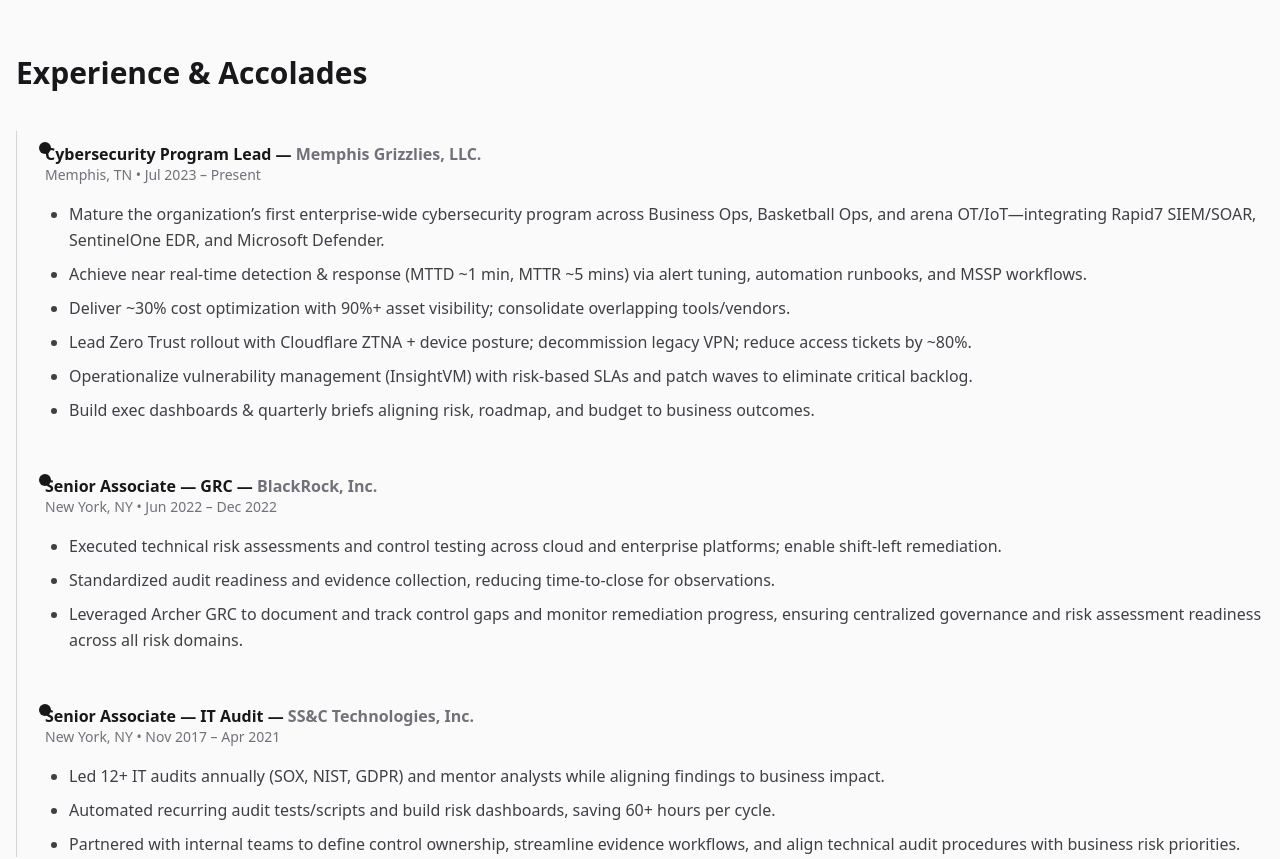
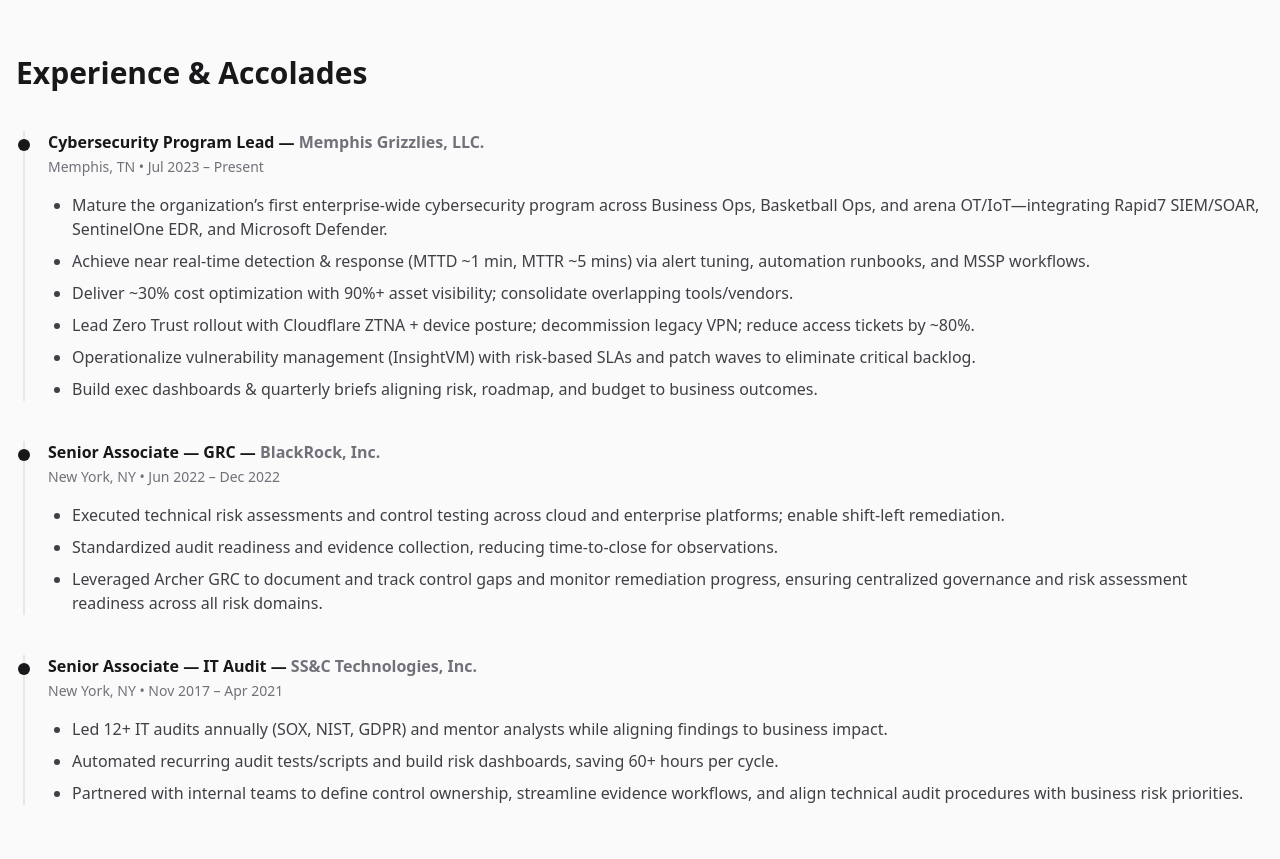
Before and after one commit to GitAHN01/Ali-Portfolio-Updated, a React (Vite) app: page / in a window 1280 px wide. Shown: the part 1640-2499 px from the top of the page. Built offline with nearby package versions, Linux system fonts and the light colour scheme.

Commit message:
Update Experience.jsx

```diff
--- a/src/components/Experience.jsx
+++ b/src/components/Experience.jsx
@@ -1,22 +1,39 @@
 import React from 'react'
 import data from '../content/experience.json'
+
 export default function Experience(){
   return (
     <section id="experience" className="section bg-zinc-50 dark:bg-zinc-900/40">
       <div className="container">
         <h2 className="text-2xl md:text-3xl font-semibold mb-10">Experience & Accolades</h2>
-        <div className="timeline">
+
+        <div className="space-y-10">
           {data.map((e, idx) => (
-            <div key={idx} className="node reveal">
-              <div className="dot"></div>
-              <h3 className="font-semibold">{e.role} — <span className="text-zinc-500">{e.company}</span></h3>
-              <div className="text-sm text-zinc-500">{e.location} • {e.start} – {e.end}</div>
-              <ul>
-                {e.bullets.map((b,i)=><li key={i}>{b}</li>)}
-              </ul>
+            <div key={idx} className="grid grid-cols-[1rem,1fr] gap-4">
+              {/* Left column: vertical line + dot */}
+              <div className="relative">
+                {/* vertical line */}
+                <div className="absolute top-0 bottom-0 left-1/2 -translate-x-1/2 w-px bg-zinc-300 dark:bg-zinc-700" />
+                {/* dot */}
+                <div className="absolute top-2 left-1/2 -translate-x-1/2 w-3 h-3 rounded-full bg-zinc-900 dark:bg-zinc-50" />
+              </div>
+
+              {/* Right column: content */}
+              <div>
+                <h3 className="font-semibold leading-snug">
+                  {e.role} — <span className="text-zinc-500">{e.company}</span>
+                </h3>
+                <div className="text-sm text-zinc-500 mt-1">
+                  {e.location} • {e.start} – {e.end}
+                </div>
+                <ul className="mt-4 list-disc ml-6 space-y-2 text-zinc-700 dark:text-zinc-300">
+                  {e.bullets.map((b,i)=><li key={i}>{b}</li>)}
+                </ul>
+              </div>
             </div>
           ))}
         </div>
+
       </div>
     </section>
   )
```
